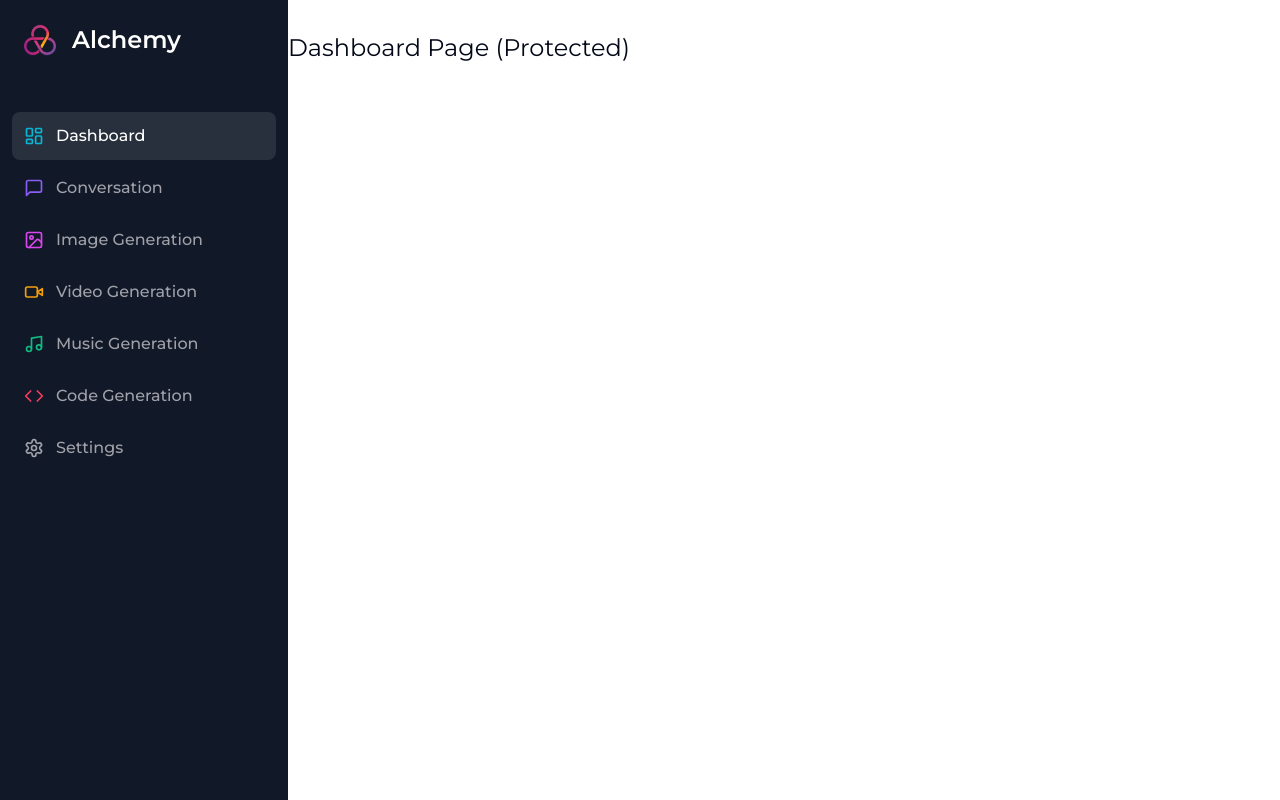
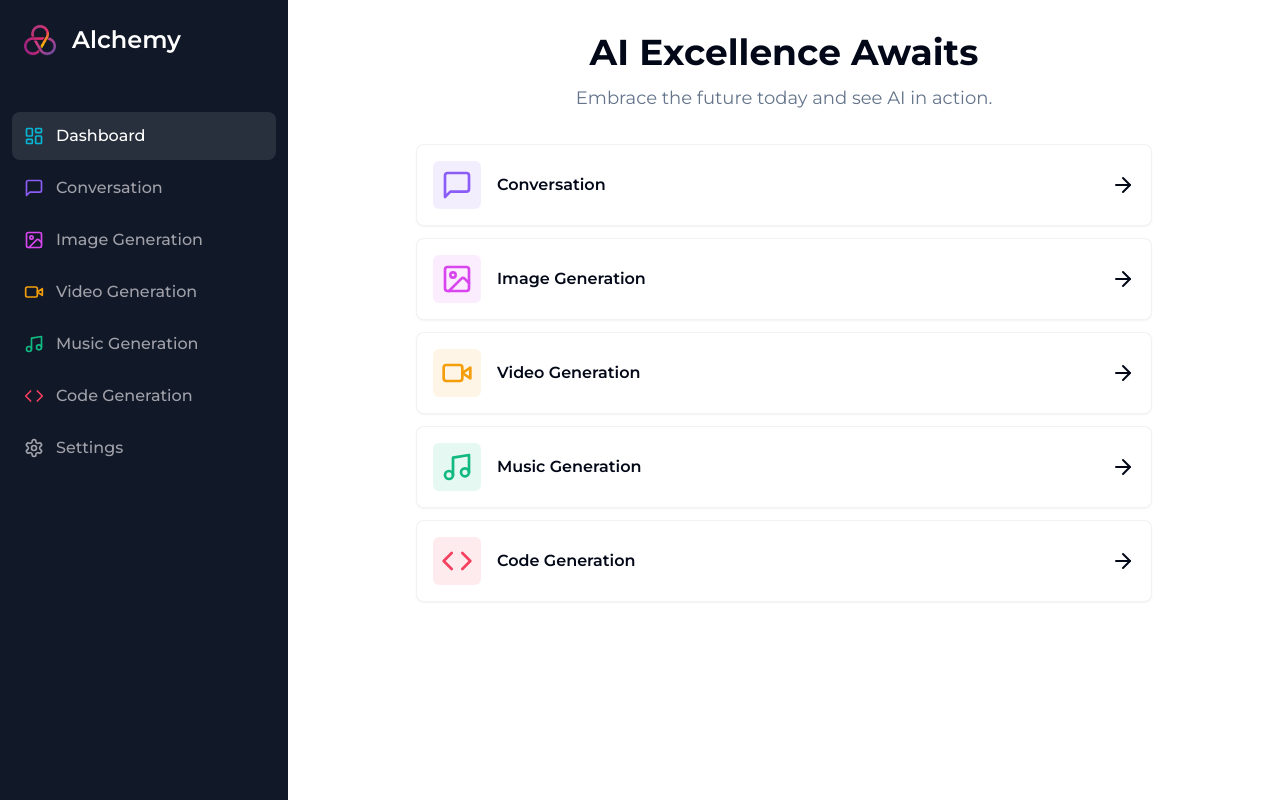
Before and after one commit to mrwebwork/ai-saas, a Next.js app: page /dashboard in a window 1280 px wide. Built offline with nearby package versions, Linux system fonts and the light colour scheme.

Commit message:
Create AI cards for each differnt AI tool that leads to unique page

```diff
--- a/app/(dashboard)/(routes)/dashboard/page.tsx
+++ b/app/(dashboard)/(routes)/dashboard/page.tsx
@@ -1,7 +1,92 @@
+"use client";
+
+import { useRouter } from "next/navigation";
+
+import { Card } from "@/components/ui/card";
+
+import { cn } from "@/lib/utils";
+
+import {
+  ArrowRight,
+  Code,
+  ImageIcon,
+  MessageSquare,
+  Music,
+  VideoIcon,
+} from "lucide-react";
+
+const tools = [
+  {
+    label: "Conversation",
+    icon: MessageSquare,
+    color: "text-violet-500",
+    bgColor: "bg-violet-500/10",
+    href: "/conversation",
+  },
+  {
+    label: "Image Generation",
+    icon: ImageIcon,
+    href: "/image",
+    bgColor: "bg-fuchsia-500/10",
+    color: "text-fuchsia-500",
+  },
+  {
+    label: "Video Generation",
+    icon: VideoIcon,
+    href: "/video",
+    bgColor: "bg-amber-500/10",
+    color: "text-amber-500",
+  },
+  {
+    label: "Music Generation",
+    icon: Music,
+    href: "/music",
+    bgColor: "bg-emerald-500/10",
+    color: "text-emerald-500",
+  },
+  {
+    label: "Code Generation",
+    icon: Code,
+    href: "/code",
+    bgColor: "bg-rose-500/10",
+    color: "text-rose-500",
+  },
+];
+
 const DashboardPage = () => {
+  const router = useRouter();
   return (
     <div>
-      <h1 className="text-2xl">Dashboard Page (Protected)</h1>
+      <div className="mb-8 space-y-3 px-3 md:px-0">
+        <h2 className="text-3xl md:text-4xl font-bold text-center ">
+          {/* //? Other header titles  */}
+          {/* Next-Level AI Integration. */}
+          {/* Dive into AI Mastery */}
+          AI Excellence Awaits
+        </h2>
+        <p className="text-muted-foreground font-normal text-md md:text-lg text-center">
+          {/* //? Other subtitles  */}
+          {/* Experience Next-gen SaaS. Witness AI evolution today. */}
+          Embrace the future today and see AI in action.
+        </p>
+      </div>
+      <div className="px-4 md:px-20 lg:px-32 space-y-3">
+        {tools.map((tool) => (
+          <Card
+            onClick={() => router.push(tool.href)}
+            key={tool.href}
+            className="p-4 border-black/5 flex items-center justify-between hover:shadow-lg transition cursor-pointer"
+          >
+            <div className="flex items-center gap-x-4">
+              <div className={cn("p-2 w-fit rounded-md", tool.bgColor)}>
+                <tool.icon className={cn("w-8 h-8", tool.color)} />
+              </div>
+              <div className="font-semibold">{tool.label}</div>
+            </div>
+            <ArrowRight className="w-6 h-6" />
+          </Card>
+        ))}
+      </div>
     </div>
   );
 };
--- /dev/null
+++ b/components/ui/card.tsx
@@ -0,0 +1,79 @@
+import * as React from "react"
+
+import { cn } from "@/lib/utils"
+
+const Card = React.forwardRef<
+  HTMLDivElement,
+  React.HTMLAttributes<HTMLDivElement>
+>(({ className, ...props }, ref) => (
+  <div
+    ref={ref}
+    className={cn(
+      "rounded-lg border bg-card text-card-foreground shadow-sm",
+      className
+    )}
+    {...props}
+  />
+))
+Card.displayName = "Card"
+
+const CardHeader = React.forwardRef<
+  HTMLDivElement,
+  React.HTMLAttributes<HTMLDivElement>
+>(({ className, ...props }, ref) => (
+  <div
+    ref={ref}
+    className={cn("flex flex-col space-y-1.5 p-6", className)}
+    {...props}
+  />
+))
+CardHeader.displayName = "CardHeader"
+
+const CardTitle = React.forwardRef<
+  HTMLParagraphElement,
+  React.HTMLAttributes<HTMLHeadingElement>
+>(({ className, ...props }, ref) => (
+  <h3
+    ref={ref}
+    className={cn(
+      "text-2xl font-semibold leading-none tracking-tight",
+      className
+    )}
+    {...props}
+  />
+))
+CardTitle.displayName = "CardTitle"
+
+const CardDescription = React.forwardRef<
+  HTMLParagraphElement,
+  React.HTMLAttributes<HTMLParagraphElement>
+>(({ className, ...props }, ref) => (
+  <p
+    ref={ref}
+    className={cn("text-sm text-muted-foreground", className)}
+    {...props}
+  />
+))
+CardDescription.displayName = "CardDescription"
+
+const CardContent = React.forwardRef<
+  HTMLDivElement,
+  React.HTMLAttributes<HTMLDivElement>
+>(({ className, ...props }, ref) => (
+  <div ref={ref} className={cn("p-6 pt-0", className)} {...props} />
+))
+CardContent.displayName = "CardContent"
+
+const CardFooter = React.forwardRef<
+  HTMLDivElement,
+  React.HTMLAttributes<HTMLDivElement>
+>(({ className, ...props }, ref) => (
+  <div
+    ref={ref}
+    className={cn("flex items-center p-6 pt-0", className)}
+    {...props}
+  />
+))
+CardFooter.displayName = "CardFooter"
+
+export { Card, CardHeader, CardFooter, CardTitle, CardDescription, CardContent }
```
